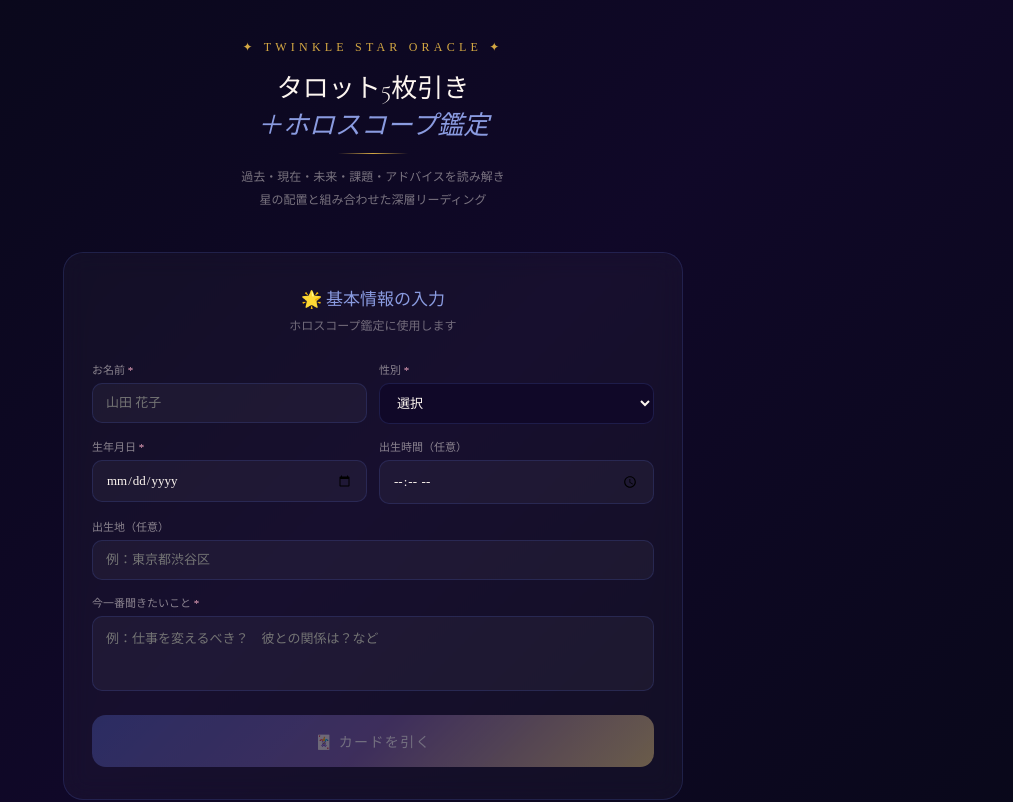
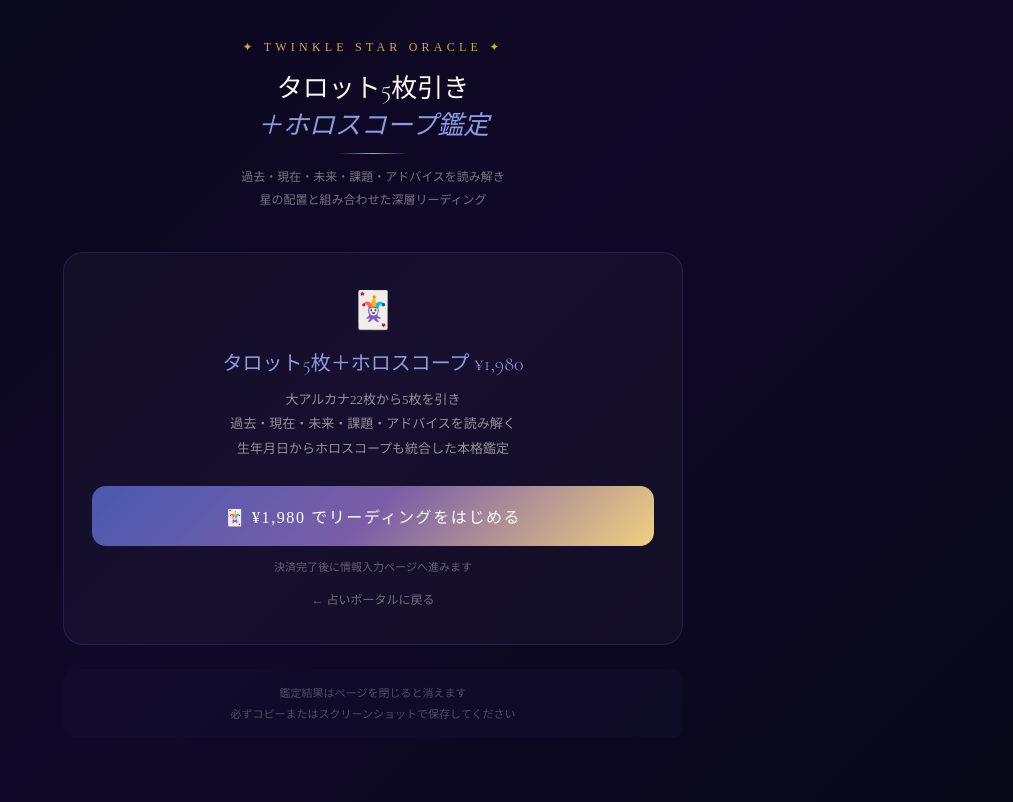
Before and after one commit to sincere1229/sincere1229-twinklelab-next, a Next.js app: page /star/tarot5 in a window 1280 px wide. Shown: the top 802 px of the page, without its empty margins (267-1280 px from the left). Built offline with nearby package versions, Linux system fonts and the light colour scheme.

Commit message:
Update page.tsx

```diff
--- a/app/star/tarot5/page.tsx
+++ b/app/star/tarot5/page.tsx
@@ -1,5 +1,5 @@
 'use client'
-import { useState, useRef } from 'react'
+import { useState, useEffect, useRef } from 'react'
 
 const DECK = [
   {num:'0',name:'愚者',symbol:'🌟',img:'/tarot/card_00_fool.jpg'},
@@ -26,35 +26,37 @@ const DECK = [
   {num:'XXI',name:'世界',symbol:'🌍',img:'/tarot/card_21_world.jpg'},
 ]
 const POSITIONS = ['過去','現在','未来','課題','アドバイス']
-
 function drawCards() {
-  return [...DECK].sort(()=>Math.random()-0.5).slice(0,5).map((card,i)=>({
-    ...card, position: POSITIONS[i], reversed: Math.random() > 0.7
-  }))
+  return [...DECK].sort(()=>Math.random()-0.5).slice(0,5).map((card,i)=>({...card, position:POSITIONS[i], reversed:Math.random()>0.7}))
 }
 
+const STRIPE_LINK = 'https://buy.stripe.com/14A8wIbTEf8C9ANfRx33W03'
+
 export default function Tarot5Page() {
+  const [step, setStep] = useState('top')
   const [name, setName] = useState('')
   const [gender, setGender] = useState('')
   const [birthdate, setBirthdate] = useState('')
   const [birthtime, setBirthtime] = useState('')
   const [birthplace, setBirthplace] = useState('')
   const [question, setQuestion] = useState('')
-  const [loading, setLoading] = useState(false)
+  const [cards, setCards] = useState([])
+  const drawnCardsRef = useRef([])
   const [result, setResult] = useState('')
-  const [cards, setCards] = useState<any[]>([])
-  const drawnCardsRef = useRef<any[]>([])
   const [error, setError] = useState('')
   const [copied, setCopied] = useState(false)
-  const [paymentSuccess] = useState(
-    typeof window !== 'undefined' && new URLSearchParams(window.location.search).get('payment') === 'success'
-  )
+
+  useEffect(() => {
+    if (typeof window === 'undefined') return
+    const params = new URLSearchParams(window.location.search)
+    if (params.get('payment') === 'success') setStep('form')
+  }, [])
 
   const canStart = name && gender && birthdate && question
 
   const analyze = async () => {
     if (!canStart) return
-    setLoading(true); setError(''); setResult('')
+    setStep('loading'); setError('')
     const drawn = drawCards()
     try {
       const res = await fetch('/api/uranai/tarot5', {
@@ -67,159 +69,134 @@ export default function Tarot5Page() {
       drawnCardsRef.current = drawn
       setCards([...drawn])
       setResult(data.result)
-    } catch (err: any) {
+      setStep('result')
+    } catch (err) {
       setError(err.message || '鑑定中にエラーが発生しました')
-    } finally {
-      setLoading(false)
+      setStep('form')
     }
   }
 
-  const reset = () => { setName(''); setGender(''); setBirthdate(''); setBirthtime(''); setBirthplace(''); setQuestion(''); setResult(''); setCards([]); setError('') }
   const copy = async () => { await navigator.clipboard.writeText(result); setCopied(true); setTimeout(()=>setCopied(false),3000) }
+  const reset = () => {
+    setStep('top'); setName(''); setGender(''); setBirthdate(''); setBirthtime('')
+    setBirthplace(''); setQuestion(''); setCards([]); setResult(''); setError('')
+    if (typeof window !== 'undefined') window.history.replaceState({}, '', window.location.pathname)
+  }
 
-  const s = { input: { width:'100%', background:'rgba(253,246,240,0.04)', border:'1px solid rgba(74,90,176,0.25)', borderRadius:10, padding:'11px 13px', color:'#fdf6f0', fontFamily:"'Noto Serif JP',serif", fontSize:13, outline:'none', boxSizing:'border-box' as const } }
+  const inputStyle = { width:'100%', background:'rgba(253,246,240,0.04)', border:'1px solid rgba(74,90,176,0.25)', borderRadius:10, padding:'11px 13px', color:'#fdf6f0', fontFamily:"'Noto Serif JP',serif", fontSize:13, outline:'none', boxSizing:'border-box' }
+
+  const CardGrid = ({cardList}) => (
+    <div style={{ display:'grid', gridTemplateColumns:'repeat(5,1fr)', gap:8 }}>
+      {cardList.map((card,i)=>(
+        <div key={i} style={{ display:'flex', flexDirection:'column', alignItems:'center', gap:4 }}>
+          <div style={{ position:'relative', width:'100%', aspectRatio:'2/3', borderRadius:10, overflow:'hidden', border:'1px solid rgba(138,155,224,0.4)', transform:card.reversed?'rotate(180deg)':'' }}>
+            <img src={card.img} alt={card.name} style={{ width:'100%', height:'100%', objectFit:'cover' }} />
+          </div>
+          <div style={{ fontSize:8, color:'#8a9be0', textAlign:'center', lineHeight:1.3 }}>{card.name}</div>
+          <div style={{ fontSize:7, color:'rgba(253,246,240,0.4)', textAlign:'center' }}>{card.position}</div>
+          {card.reversed && <div style={{ fontSize:7, color:'#f0a8c0' }}>逆位置</div>}
+        </div>
+      ))}
+    </div>
+  )
 
   return (
     <div style={{ minHeight:'100vh', background:'linear-gradient(135deg,#080818,#100828,#080818)', padding:'40px 20px 80px', fontFamily:"'Noto Serif JP',serif", color:'#fdf6f0' }}>
       <div style={{ maxWidth:620, margin:'0 auto' }}>
-
         <div style={{ textAlign:'center', marginBottom:40 }}>
           <div style={{ fontSize:12, letterSpacing:'0.35em', color:'#d4a843', textTransform:'uppercase', marginBottom:12 }}>✦ Twinkle Star Oracle ✦</div>
-          <h1 style={{ fontFamily:"'Cormorant Garamond',serif", fontSize:26, fontWeight:300, marginBottom:6 }}>
-            タロット5枚引き<br /><span style={{ color:'#8a9be0', fontStyle:'italic' }}>＋ホロスコープ鑑定</span>
-          </h1>
+          <h1 style={{ fontFamily:"'Cormorant Garamond',serif", fontSize:26, fontWeight:300, marginBottom:6 }}>タロット5枚引き<br /><span style={{ color:'#8a9be0', fontStyle:'italic' }}>＋ホロスコープ鑑定</span></h1>
           <div style={{ width:70, height:1, background:'linear-gradient(90deg,transparent,#d4a843,transparent)', margin:'12px auto' }} />
           <p style={{ fontSize:12, color:'rgba(253,246,240,0.45)', lineHeight:1.9 }}>過去・現在・未来・課題・アドバイスを読み解き<br />星の配置と組み合わせた深層リーディング</p>
         </div>
 
-        {paymentSuccess && (
-          <div style={{ background:'rgba(212,168,67,0.08)', border:'1px solid rgba(212,168,67,0.25)', borderRadius:12, padding:'14px 18px', textAlign:'center', fontSize:13, color:'#f0d080', marginBottom:24 }}>
-            ✨ お支払いが完了しました。以下の情報を入力してリーディングをお受けください。
+        {step === 'top' && (
+          <div style={{ background:'rgba(253,246,240,0.03)', border:'1px solid rgba(74,90,176,0.25)', borderRadius:20, padding:'36px 28px', textAlign:'center' }}>
+            <div style={{ fontSize:36, marginBottom:16 }}>🃏</div>
+            <div style={{ fontFamily:"'Cormorant Garamond',serif", fontSize:20, color:'#8a9be0', marginBottom:12 }}>タロット5枚＋ホロスコープ ¥1,980</div>
+            <div style={{ fontSize:13, color:'rgba(253,246,240,0.55)', lineHeight:1.9, marginBottom:24 }}>
+              大アルカナ22枚から5枚を引き<br />過去・現在・未来・課題・アドバイスを読み解く<br />生年月日からホロスコープも統合した本格鑑定
+            </div>
+            <button onClick={()=>window.location.href=STRIPE_LINK}
+              style={{ width:'100%', padding:18, border:'none', borderRadius:14, background:'linear-gradient(135deg,#4a5ab0,#7b5ea7,#f0d080)', color:'white', fontFamily:"'Noto Serif JP',serif", fontSize:16, letterSpacing:'0.1em', cursor:'pointer', marginBottom:12 }}>
+              🃏 ¥1,980 でリーディングをはじめる
+            </button>
+            <p style={{ fontSize:11, color:'rgba(253,246,240,0.35)' }}>決済完了後に情報入力ページへ進みます</p>
+            <a href="/star" style={{ display:'block', marginTop:16, fontSize:12, color:'rgba(253,246,240,0.4)', textDecoration:'none' }}>← 占いポータルに戻る</a>
           </div>
         )}
 
-        <div style={{ background:'rgba(253,246,240,0.03)', border:'1px solid rgba(74,90,176,0.25)', borderRadius:20, padding:'32px 28px', backdropFilter:'blur(12px)' }}>
-
-          {!result && !loading && (
-            <>
-              <div style={{ textAlign:'center', marginBottom:24 }}>
-                <div style={{ fontFamily:"'Cormorant Garamond',serif", fontSize:17, color:'#8a9be0', marginBottom:6 }}>🌟 基本情報の入力</div>
-                <p style={{ fontSize:12, color:'rgba(253,246,240,0.4)', lineHeight:1.8 }}>ホロスコープ鑑定に使用します</p>
-              </div>
-
-              <div style={{ display:'grid', gap:14 }}>
-                <div style={{ display:'grid', gridTemplateColumns:'1fr 1fr', gap:12 }}>
-                  <div>
-                    <div style={{ fontSize:11, color:'rgba(253,246,240,0.5)', marginBottom:6 }}>お名前 <span style={{ color:'#f0a8c0' }}>*</span></div>
-                    <input style={s.input} value={name} onChange={e=>setName(e.target.value)} placeholder="山田 花子" />
-                  </div>
-                  <div>
-                    <div style={{ fontSize:11, color:'rgba(253,246,240,0.5)', marginBottom:6 }}>性別 <span style={{ color:'#f0a8c0' }}>*</span></div>
-                    <select style={{ ...s.input, color:'#fdf6f0', backgroundColor:'#100828' }} value={gender} onChange={e=>setGender(e.target.value)}>
-                      <option value="">選択</option>
-                      <option value="女性">女性</option>
-                      <option value="男性">男性</option>
-                      <option value="その他">その他</option>
-                    </select>
-                  </div>
-                </div>
-                <div style={{ display:'grid', gridTemplateColumns:'1fr 1fr', gap:12 }}>
-                  <div>
-                    <div style={{ fontSize:11, color:'rgba(253,246,240,0.5)', marginBottom:6 }}>生年月日 <span style={{ color:'#f0a8c0' }}>*</span></div>
-                    <input style={s.input} type="date" value={birthdate} onChange={e=>setBirthdate(e.target.value)} />
-                  </div>
-                  <div>
-                    <div style={{ fontSize:11, color:'rgba(253,246,240,0.5)', marginBottom:6 }}>出生時間（任意）</div>
-                    <input style={s.input} type="time" value={birthtime} onChange={e=>setBirthtime(e.target.value)} />
-                  </div>
-                </div>
-                <div>
-                  <div style={{ fontSize:11, color:'rgba(253,246,240,0.5)', marginBottom:6 }}>出生地（任意）</div>
-                  <input style={s.input} value={birthplace} onChange={e=>setBirthplace(e.target.value)} placeholder="例：東京都渋谷区" />
-                </div>
-                <div>
-                  <div style={{ fontSize:11, color:'rgba(253,246,240,0.5)', marginBottom:6 }}>今一番聞きたいこと <span style={{ color:'#f0a8c0' }}>*</span></div>
-                  <textarea style={{ ...s.input, resize:'none', height:75, lineHeight:1.7 }} value={question} onChange={e=>setQuestion(e.target.value)} placeholder="例：仕事を変えるべき？　彼との関係は？など" />
+        {step === 'form' && (
+          <div style={{ background:'rgba(253,246,240,0.03)', border:'1px solid rgba(74,90,176,0.25)', borderRadius:20, padding:'32px 28px', backdropFilter:'blur(12px)' }}>
+            <div style={{ background:'rgba(212,168,67,0.08)', border:'1px solid rgba(212,168,67,0.25)', borderRadius:12, padding:'14px 18px', textAlign:'center', fontSize:13, color:'#f0d080', marginBottom:24 }}>
+              ✅ お支払いが完了しました！<br />
+              <span style={{ fontSize:11, color:'rgba(253,246,240,0.5)' }}>以下の情報を入力してリーディングをお受けください</span>
+            </div>
+            <div style={{ textAlign:'center', marginBottom:20 }}>
+              <div style={{ fontFamily:"'Cormorant Garamond',serif", fontSize:17, color:'#8a9be0' }}>🌟 基本情報の入力</div>
+            </div>
+            <div style={{ display:'grid', gap:14 }}>
+              <div style={{ display:'grid', gridTemplateColumns:'1fr 1fr', gap:12 }}>
+                <div><div style={{ fontSize:11, color:'rgba(253,246,240,0.5)', marginBottom:6 }}>お名前 *</div><input style={inputStyle} value={name} onChange={e=>setName(e.target.value)} placeholder="山田 花子" /></div>
+                <div><div style={{ fontSize:11, color:'rgba(253,246,240,0.5)', marginBottom:6 }}>性別 *</div>
+                  <select style={{...inputStyle, color:'#fdf6f0', backgroundColor:'#100828'}} value={gender} onChange={e=>setGender(e.target.value)}>
+                    <option value="">選択</option><option value="女性">女性</option><option value="男性">男性</option><option value="その他">その他</option>
+                  </select>
                 </div>
               </div>
+              <div style={{ display:'grid', gridTemplateColumns:'1fr 1fr', gap:12 }}>
+                <div><div style={{ fontSize:11, color:'rgba(253,246,240,0.5)', marginBottom:6 }}>生年月日 *</div><input style={inputStyle} type="date" value={birthdate} onChange={e=>setBirthdate(e.target.value)} /></div>
+                <div><div style={{ fontSize:11, color:'rgba(253,246,240,0.5)', marginBottom:6 }}>出生時間（任意）</div><input style={inputStyle} type="time" value={birthtime} onChange={e=>setBirthtime(e.target.value)} /></div>
+              </div>
+              <div><div style={{ fontSize:11, color:'rgba(253,246,240,0.5)', marginBottom:6 }}>出生地（任意）</div><input style={inputStyle} value={birthplace} onChange={e=>setBirthplace(e.target.value)} placeholder="例：東京都渋谷区" /></div>
+              <div><div style={{ fontSize:11, color:'rgba(253,246,240,0.5)', marginBottom:6 }}>今一番聞きたいこと *</div>
+                <textarea style={{...inputStyle, resize:'none', height:75, lineHeight:1.7}} value={question} onChange={e=>setQuestion(e.target.value)} placeholder="例：仕事を変えるべき？　彼との関係は？など" />
+              </div>
+            </div>
+            {error && <div style={{ background:'rgba(200,96,122,0.1)', border:'1px solid rgba(200,96,122,0.3)', borderRadius:10, padding:'12px 16px', fontSize:12, color:'#f0a8c0', textAlign:'center', marginTop:12 }}>{error}</div>}
+            <button onClick={analyze} disabled={!canStart}
+              style={{ width:'100%', padding:16, border:'none', borderRadius:14, background:'linear-gradient(135deg,#4a5ab0,#7b5ea7,#f0d080)', color:'white', fontFamily:"'Noto Serif JP',serif", fontSize:14, letterSpacing:'0.1em', cursor:canStart?'pointer':'not-allowed', opacity:canStart?1:0.4, marginTop:20 }}>
+              🃏 カードを引いてリーディングをはじめる
+            </button>
+          </div>
+        )}
 
-              {error && <div style={{ background:'rgba(200,96,122,0.1)', border:'1px solid rgba(200,96,122,0.3)', borderRadius:10, padding:'12px 16px', fontSize:12, color:'#f0a8c0', textAlign:'center', marginTop:12 }}>{error}</div>}
+        {step === 'loading' && (
+          <div style={{ background:'rgba(253,246,240,0.03)', border:'1px solid rgba(74,90,176,0.25)', borderRadius:20, padding:'52px 28px', textAlign:'center' }}>
+            <div style={{ fontSize:52, marginBottom:18 }}>🔮</div>
+            <div style={{ fontFamily:"'Cormorant Garamond',serif", fontSize:20, color:'#8a9be0', marginBottom:8 }}>星とカードが語りかけています…</div>
+            <div style={{ fontSize:12, color:'rgba(253,246,240,0.4)', lineHeight:2.2 }}>タロット5枚のメッセージと<br />あなたの星の配置を統合しています</div>
+          </div>
+        )}
 
-              <button onClick={analyze} disabled={!canStart}
-                style={{ width:'100%', padding:16, border:'none', borderRadius:14, background:'linear-gradient(135deg,#4a5ab0,#7b5ea7,#f0d080)', color:'white', fontFamily:"'Noto Serif JP',serif", fontSize:14, letterSpacing:'0.1em', cursor:canStart?'pointer':'not-allowed', opacity:canStart?1:0.4, marginTop:20, transition:'all 0.3s' }}>
-                🃏 カードを引く
-              </button>
-            </>
-          )}
-
-          {loading && (
-            <div style={{ textAlign:'center', padding:'52px 0' }}>
-              {drawnCardsRef.current.length > 0 && (
-                <div style={{ marginBottom:28 }}>
-                  <div style={{ fontFamily:"'Cormorant Garamond',serif", fontSize:16, color:'#f0d080', marginBottom:14 }}>🃏 あなたのカード</div>
-                  <div style={{ display:'grid', gridTemplateColumns:'repeat(5,1fr)', gap:8 }}>
-                    {drawnCardsRef.current.map((card,i)=>(
-                      <div key={i} style={{ display:'flex', flexDirection:'column', alignItems:'center', gap:3 }}>
-                        <div style={{ position:'relative', width:'100%', aspectRatio:'2/3', borderRadius:8, overflow:'hidden', border:'1px solid rgba(138,155,224,0.4)', transform:card.reversed?'rotate(180deg)':'' }}>
-                          <img src={card.img} alt={card.name} style={{ width:'100%', height:'100%', objectFit:'cover' }} />
-                        </div>
-                        <div style={{ fontSize:7, color:'#8a9be0', textAlign:'center' }}>{card.position}</div>
-                      </div>
-                    ))}
-                  </div>
-                </div>
-              )}
-              <div style={{ fontSize:52, marginBottom:18 }}>🔮</div>
-              <div style={{ fontFamily:"'Cormorant Garamond',serif", fontSize:20, color:'#8a9be0', marginBottom:8 }}>星とカードが語りかけています…</div>
-              <div style={{ fontSize:12, color:'rgba(253,246,240,0.4)', lineHeight:2.2 }}>タロット5枚のメッセージと<br />あなたの星の配置を統合しています</div>
+        {step === 'result' && (
+          <div style={{ background:'rgba(253,246,240,0.03)', border:'1px solid rgba(74,90,176,0.25)', borderRadius:20, padding:'32px 28px' }}>
+            <div style={{ textAlign:'center', marginBottom:20 }}>
+              <div style={{ fontSize:38, marginBottom:10 }}>✨</div>
+              <div style={{ fontFamily:"'Cormorant Garamond',serif", fontSize:20, color:'#8a9be0' }}>リーディング結果</div>
+              <div style={{ fontSize:11, color:'rgba(253,246,240,0.4)', marginTop:4 }}>{name}様 | Twinkle Star Oracle</div>
             </div>
-          )}
-
-          {result && (
-            <>
-              <div style={{ textAlign:'center', marginBottom:20 }}>
-                <div style={{ fontSize:38, marginBottom:10 }}>✨</div>
-                <div style={{ fontFamily:"'Cormorant Garamond',serif", fontSize:20, color:'#8a9be0' }}>リーディング結果</div>
-                <div style={{ fontSize:11, color:'rgba(253,246,240,0.4)', marginTop:4 }}>{name}様 | Twinkle Star Oracle</div>
-              </div>
-              <div style={{ width:70, height:1, background:'linear-gradient(90deg,transparent,#d4a843,transparent)', margin:'0 auto 16px' }} />
-
-              <div style={{ fontFamily:"'Cormorant Garamond',serif", fontSize:14, color:'#f0d080', marginBottom:10, paddingLeft:10, borderLeft:'2px solid #d4a843' }}>🃏 引いたカード</div>
-              <div style={{ display:'grid', gridTemplateColumns:'repeat(5,1fr)', gap:8, marginBottom:20 }}>
-                {(drawnCardsRef.current.length > 0 ? drawnCardsRef.current : cards).map((card,i)=>(
-                  <div key={i} style={{ display:'flex', flexDirection:'column', alignItems:'center', gap:4 }}>
-                    <div style={{ position:'relative', width:'100%', aspectRatio:'2/3', borderRadius:10, overflow:'hidden', border:'1px solid rgba(138,155,224,0.4)', transform:card.reversed?'rotate(180deg)':'' }}>
-                      <img src={card.img} alt={card.name} style={{ width:'100%', height:'100%', objectFit:'cover' }} />
-                    </div>
-                    <div style={{ fontSize:8, color:'#8a9be0', textAlign:'center', lineHeight:1.3 }}>{card.name}</div>
-                    <div style={{ fontSize:7, color:'rgba(253,246,240,0.4)', textAlign:'center' }}>{card.position}</div>
-                    {card.reversed && <div style={{ fontSize:7, color:'#f0a8c0' }}>逆位置</div>}
-                  </div>
-                ))}
-              </div>
-
-              <div style={{ background:'rgba(253,246,240,0.03)', border:'1px solid rgba(74,90,176,0.15)', borderRadius:14, padding:22, fontSize:13, lineHeight:2, color:'rgba(253,246,240,0.82)', whiteSpace:'pre-wrap', wordBreak:'break-word', marginBottom:16 }}>
-                {result}
-              </div>
-
-              <button onClick={copy} style={{ width:'100%', padding:13, border:`1px solid ${copied?'rgba(240,168,192,0.5)':'rgba(74,90,176,0.4)'}`, borderRadius:12, background:'transparent', color:copied?'#f0a8c0':'#8a9be0', fontFamily:"'Noto Serif JP',serif", fontSize:13, cursor:'pointer', marginBottom:10, transition:'all 0.3s' }}>
-                {copied ? '✅ コピーしました！' : '📋 結果をコピー'}
-              </button>
-              <a href="https://buy.stripe.com/aFa5kw8Hs6C6dR3fRx33W02" target="_blank" style={{ display:'block', padding:15, borderRadius:12, background:'linear-gradient(135deg,rgba(200,96,122,0.3),rgba(212,168,67,0.2))', border:'1px solid rgba(212,168,67,0.3)', color:'#f0d080', fontFamily:"'Noto Serif JP',serif", fontSize:13, letterSpacing:'0.06em', textDecoration:'none', textAlign:'center', marginBottom:10 }}>
-                🌙 さらに深く｜手相付き総合鑑定 ¥3,980
-              </a>
-              <button onClick={reset} style={{ width:'100%', padding:11, border:'none', borderRadius:10, background:'rgba(253,246,240,0.03)', color:'rgba(253,246,240,0.35)', fontFamily:"'Noto Serif JP',serif", fontSize:11, cursor:'pointer' }}>
-                最初からやり直す
-              </button>
-            </>
-          )}
-        </div>
+            <div style={{ width:70, height:1, background:'linear-gradient(90deg,transparent,#d4a843,transparent)', margin:'0 auto 16px' }} />
+            <div style={{ fontFamily:"'Cormorant Garamond',serif", fontSize:14, color:'#f0d080', marginBottom:10, paddingLeft:10, borderLeft:'2px solid #d4a843' }}>🃏 引いたカード</div>
+            <CardGrid cardList={drawnCardsRef.current.length > 0 ? drawnCardsRef.current : cards} />
+            <div style={{ background:'rgba(253,246,240,0.03)', border:'1px solid rgba(74,90,176,0.15)', borderRadius:14, padding:20, fontSize:13, lineHeight:2, color:'rgba(253,246,240,0.82)', whiteSpace:'pre-wrap', wordBreak:'break-word', margin:'16px 0' }}>{result}</div>
+            <button onClick={copy} style={{ width:'100%', padding:13, border:`1px solid ${copied?'rgba(240,168,192,0.5)':'rgba(74,90,176,0.4)'}`, borderRadius:12, background:'transparent', color:copied?'#f0a8c0':'#8a9be0', fontFamily:"'Noto Serif JP',serif", fontSize:13, cursor:'pointer', marginBottom:10 }}>
+              {copied?'✅ コピーしました！':'📋 結果をコピー'}
+            </button>
+            <div style={{ display:'flex', gap:8, justifyContent:'center', marginBottom:12 }}>
+              <a href={`https://twitter.com/intent/tweet?text=${encodeURIComponent('タロット5枚＋ホロスコープ鑑定を受けました✨ #TwinkleStarOracle\nhttps://twinkle-lab.jp/star/tarot5')}`} target="_blank" rel="noopener noreferrer"
+                style={{ padding:'10px 20px', borderRadius:10, border:'1px solid rgba(74,90,176,0.3)', background:'transparent', color:'rgba(253,246,240,0.5)', fontSize:12, textDecoration:'none' }}>𝕏 シェア</a>
+              <a href="/star" style={{ padding:'10px 20px', borderRadius:10, border:'1px solid rgba(74,90,176,0.3)', background:'transparent', color:'rgba(253,246,240,0.5)', fontSize:12, textDecoration:'none' }}>🌟 占いポータルへ</a>
+            </div>
+            <button onClick={reset} style={{ width:'100%', padding:11, border:'none', borderRadius:10, background:'rgba(253,246,240,0.03)', color:'rgba(253,246,240,0.35)', fontFamily:"'Noto Serif JP',serif", fontSize:11, cursor:'pointer' }}>最初からやり直す</button>
+          </div>
+        )}
 
         <div style={{ marginTop:24, padding:14, background:'rgba(74,90,176,0.04)', borderRadius:12, fontSize:11, color:'rgba(253,246,240,0.28)', lineHeight:1.9, textAlign:'center' }}>
           鑑定結果はページを閉じると消えます<br />必ずコピーまたはスクリーンショットで保存してください
         </div>
       </div>
-      <style>{`@import url('https://fonts.googleapis.com/css2?family=Cormorant+Garamond:ital,wght@0,300;1,300&family=Noto+Serif+JP:wght@300;400&display=swap');`}</style>
+      <style>{"@import url('https://fonts.googleapis.com/css2?family=Cormorant+Garamond:ital,wght@0,300;1,300&family=Noto+Serif+JP:wght@300;400&display=swap');"}</style>
     </div>
   )
 }
```
